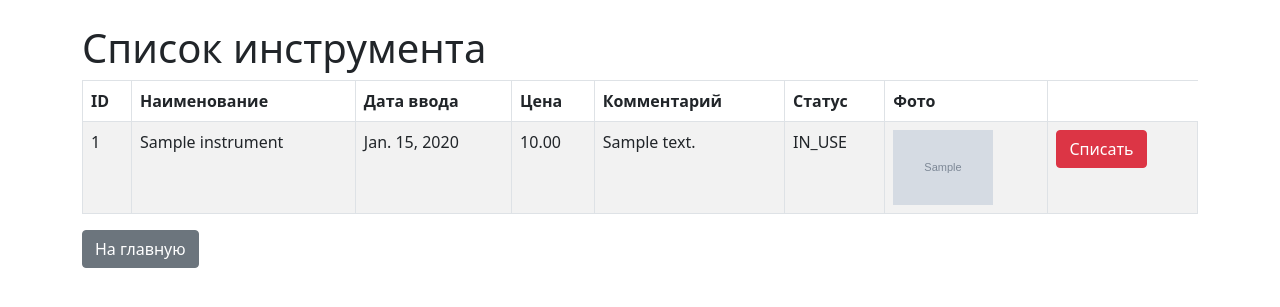
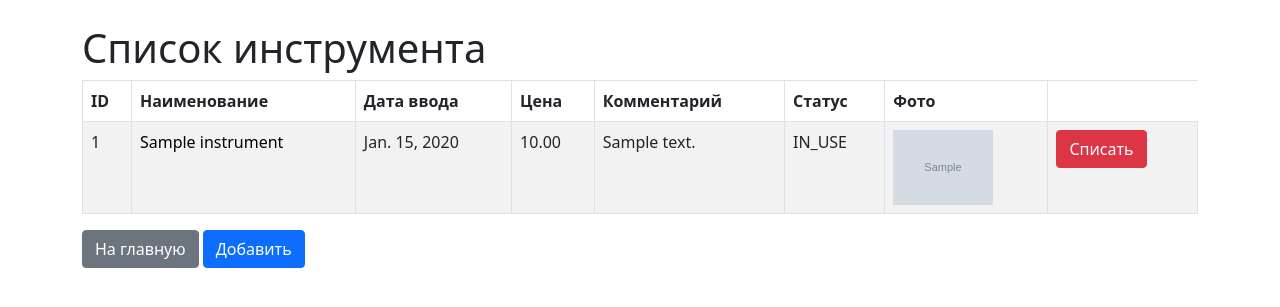
Before and after one commit to botnbot/instrument_control, a Django app: page /instruments/ in a window 1280 px wide. Shown: the part 56-363 px from the top of the page. Run offline with Django 5.2, Linux system fonts and the light colour scheme; tables that the repository leaves empty hold one stand-in row (values such as "Sample post"); grey boxes marked "Sample" are stand-in pictures; some libraries are stand-ins or nearby versions.

Commit message:
create link from instrument.name to detailView in instrument_list.html

```diff
--- a/core/templates/core/instruments/instrument_list.html
+++ b/core/templates/core/instruments/instrument_list.html
@@ -22,7 +22,9 @@
     {% for instrument in instruments %}
     <tr>
         <td>{{ instrument.id }}</td>
-        <td>{{ instrument.name }}</td>
+        <td><a href="{% url 'core:instrument_edit' instrument.id %}" class="info-table-link">
+        {{ instrument.name }}
+        </a></td>
         <td>{{ instrument.entry_date }}</td>
         <td>{{ instrument.price }}</td>
         <td>{{ instrument.comment }}</td>
@@ -41,4 +43,5 @@
 {% endif %}
 
 <a href="{% url 'core:instrument_list' %}" class="btn btn-secondary">На главную</a>
+<a href="{% url 'core:instrument_create' %}" class="btn btn-primary">Добавить</a>
 {% endblock %}
```
